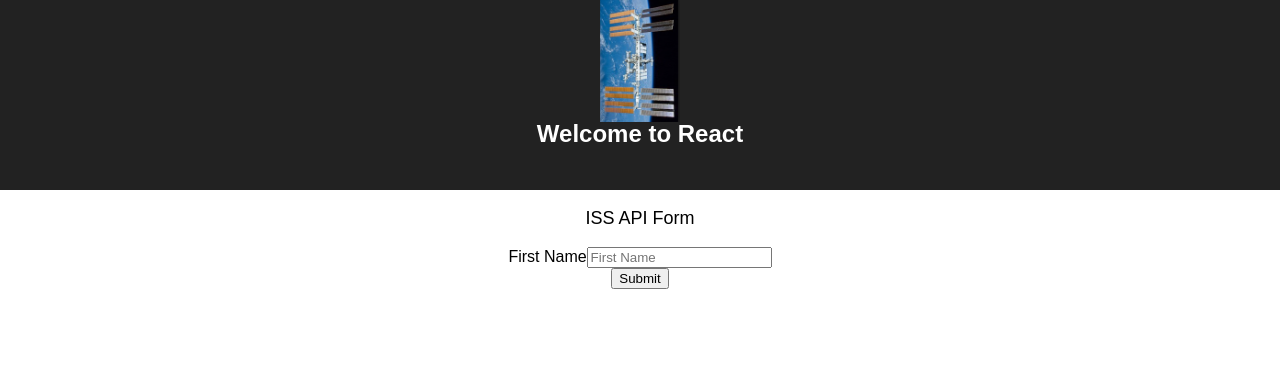
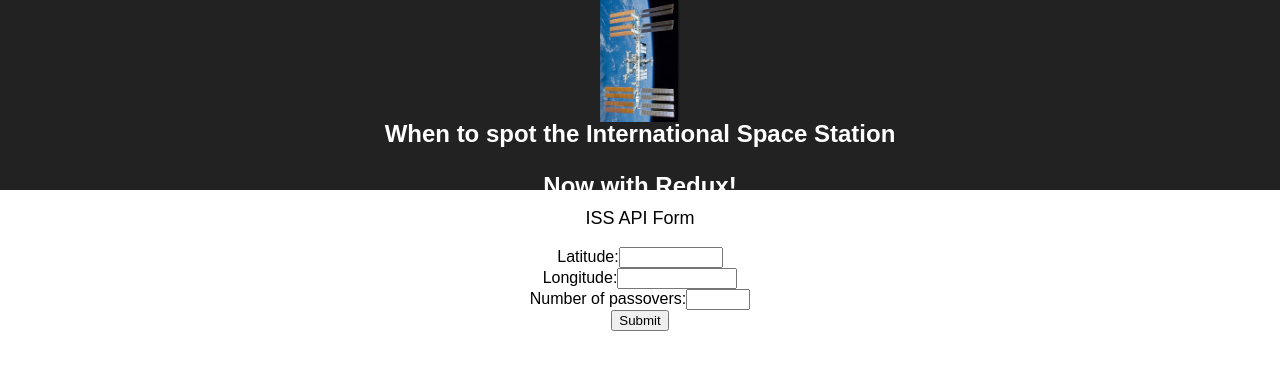
Before and after one commit to djcroissant/iss-flyby-redux, a React (Create React App) app: page / in a window 1280 px wide. Shown: the top 370 px of the page. Built offline with nearby package versions, Linux system fonts and the light colour scheme.

Commit message:
Update form fields

```diff
--- a/src/App.js
+++ b/src/App.js
@@ -4,25 +4,64 @@ import logo from './images/iss.png';
 import './App.css';
 
 
+class Header extends Component {
+  render() {
+    return (
+      <header className="App-header">
+        <img src={logo} className="App-logo" alt="logo" />
+        <h1 className="App-title">When to spot the International Space Station</h1>
+        <h3 className="App-title">Now with Redux!</h3>
+      </header>
+    );
+  }
+}
+
 let IssApiForm = props => {
   const { handleSubmit } = props;
 
-  return <form onSubmit={handleSubmit} className="form">
 
-    <div className="field">
-      <div className="control">
-        <label className="label">First Name</label>
-        <Field className="input" name="firstName" component="input" type="text" placeholder="First Name"/>
-      </div>
-    </div>
 
-    <div className="field">
-      <div className="control">
-        <button className="button is-link">Submit</button>
-      </div>
-    </div>
-
+  return (
+    <form onSubmit={handleSubmit}>
+      <label>
+        Latitude:
+        <Field
+          name="latitude"
+          component="input"
+          type="number"
+          step="0.00001"
+          min="0"
+          max="90"
+        />
+      </label>
+      <br />
+      <label>
+        Longitude:
+        <Field
+          name="longitude"
+          component="input"
+          type="number"
+          step="0.00001"
+          min="-180"
+          max="180"
+        />
+      </label>
+      <br />
+      <label>
+        Number of passovers:
+        <Field
+          name="number"
+          component="input"
+          type="number"
+          step="1"
+          min="0"
+          max="100"
+        />
+      </label>
+      <br />
+      <button className="button">Submit</button>
   </form>
+  );
 }
 
 IssApiForm = reduxForm({
@@ -30,22 +69,19 @@ IssApiForm = reduxForm({
 })(IssApiForm);
 
 class App extends Component {
-  handleSignIn = values => {
+  handleSubmit = values => {
     console.log(values);
   };
 
   render() {
     return (
       <div className="App">
-        <header className="App-header">
-          <img src={logo} className="App-logo" alt="logo" />
-          <h1 className="App-title">Welcome to React</h1>
-        </header>
         <div className="container">
+          <Header />
           <p className="App-intro">
             ISS API Form
           </p>
-          <IssApiForm onSubmit={this.handleSignIn} />
+          <IssApiForm onSubmit={this.handleSubmit} />
         </div>
       </div>
     );
```
